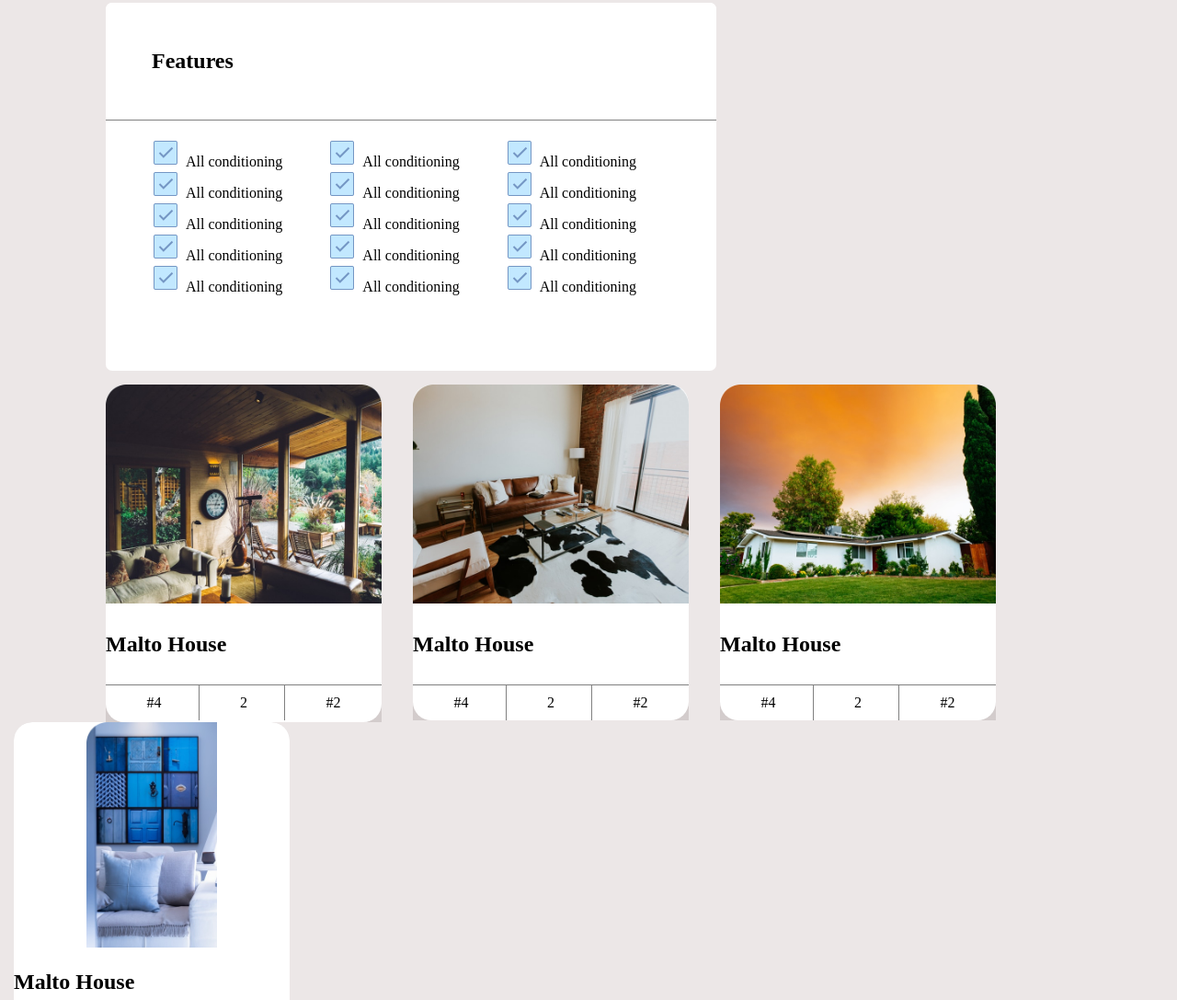
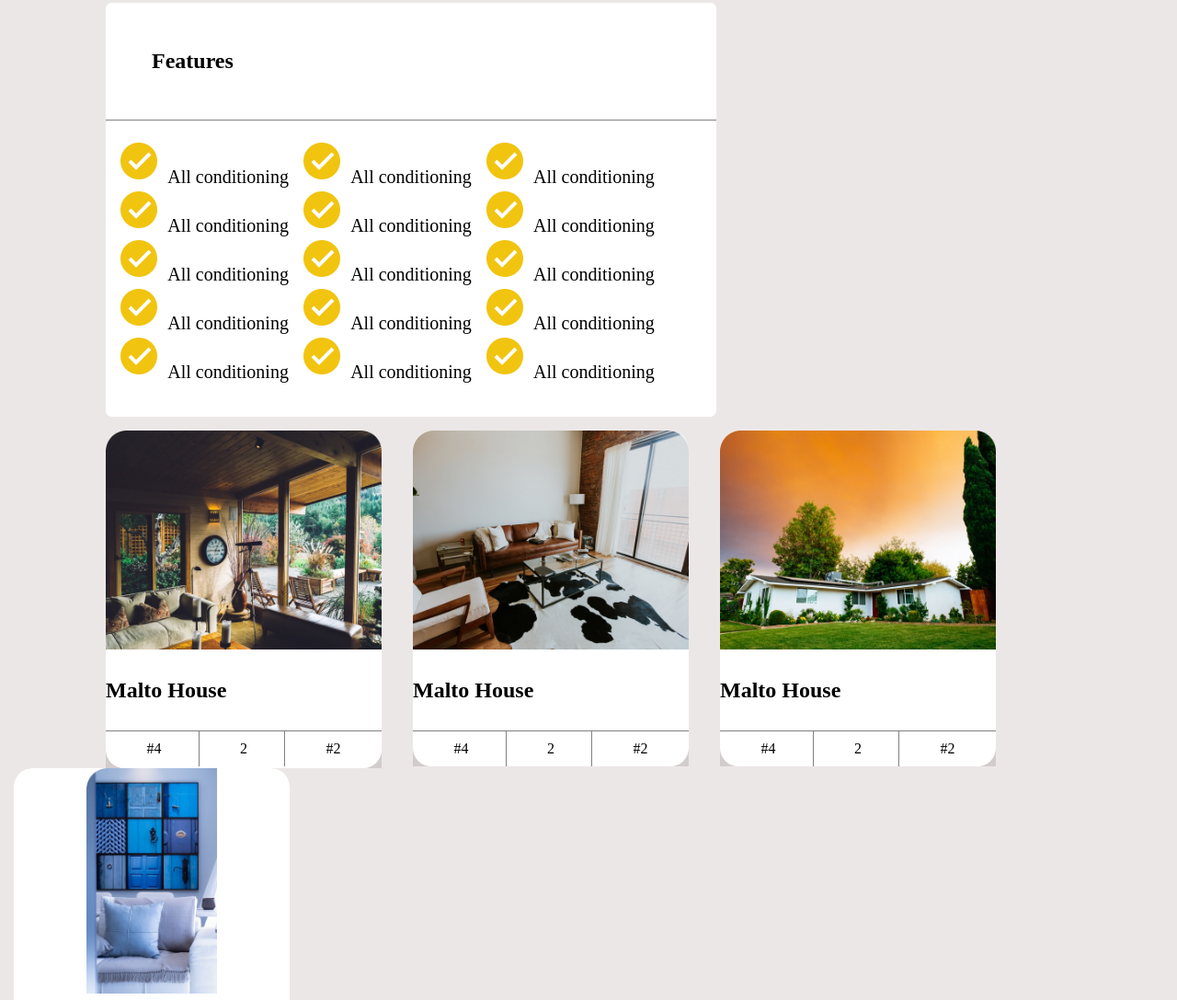
Before and after one commit to AchayoEarnest/Week-2-Independent-Project-Quick-Movers-Website, a website: page page2.html in a window 1280 px wide. Shown: the part 1319-2406 px from the top of the page at 92% size. Drawn offline with Linux system fonts and the light colour scheme.

Commit message:
the yellow ticked bulleting has been modified

```diff
--- a/assets/css/style2.css
+++ b/assets/css/style2.css
@@ -1,7 +1,7 @@
 * {
     margin: 0;
     padding: 0;
-    font-family: 'Poppins', 'Actor', 'Adamina';
+    font-family: 'Actor';
 }
 
 .main div {
@@ -57,7 +57,7 @@ main {
     margin-right: 100px;
     display: grid;
     grid-template-columns: 2fr 1fr;
-    grid-template-rows: 500px 82px 115px 350px 400px;
+    grid-template-rows: 500px 82px 115px 350px 450px;
     gap: 15px;
     padding: 15px;
     min-width: 950px;
@@ -388,15 +388,16 @@ main {
 }
 
 .tick_bullets {
-    list-style-image: url(../icons/icons8-checked-checkbox-30.png);
+    list-style-image: url(../icons/tickbox_bullets.png );
+    font-size: 20px;
 }
+
+
 
 .tick_bullets > li {
     margin-top: 0;
 }
-li::marker {
-    image-s: 3px;
-}
+
 
 #social_handle {
     width: 30px;
--- a/page2.html
+++ b/page2.html
@@ -112,7 +112,7 @@
                     </div>
                     <div class="flex_list_sect_1">
                         <ul class="tick_bullets">
-                            <li>All conditioning</li>
+                            <li class="tick_styling">All conditioning</li>
                             <li>All conditioning</li>
                             <li>All conditioning</li>
                             <li>All conditioning</li>
```
Also changed, not shown: assets/icons/tickbox_bullets.png (added).
